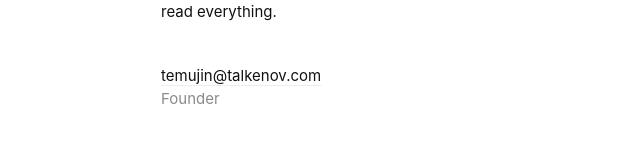
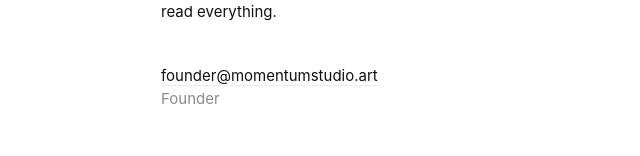
Before and after one commit to temujinkz/newmomentum, a Next.js app: page /about in a window 1280 px wide. Shown: the part 650-806 px from the top of the page, without its empty margins (319-959 px from the left). Built offline with nearby package versions, Linux system fonts and the light colour scheme; a web font is replaced by a local one.

Commit message:
new email2

```diff
--- a/app/about/page.tsx
+++ b/app/about/page.tsx
@@ -30,10 +30,10 @@ export default function AboutPage() {
 
       <p className="mt-10 text-[color:var(--ink-muted)]">
         <a
-          href="mailto:temujin@talkenov.com"
+          href="mailto:founder@momentumstudio.art"
           className="text-[color:var(--ink)] underline decoration-[color:var(--line)] underline-offset-4 hover:decoration-[color:var(--ink)]"
         >
-          temujin@talkenov.com
+          founder@momentumstudio.art
         </a>
         <br />
         Founder
```
